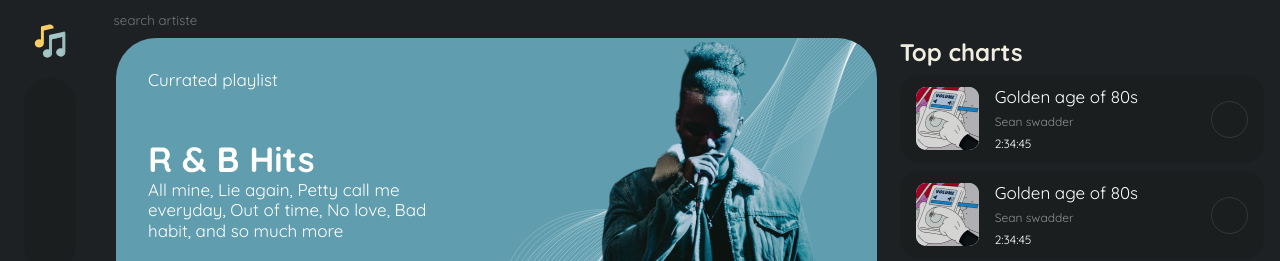
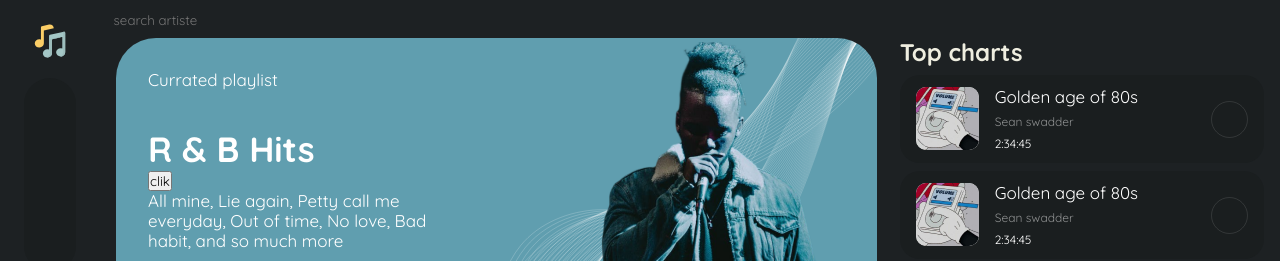
Before and after one commit to romeoscript/musica, a React (Create React App) app: page / in a window 1280 px wide. Shown: the top 261 px of the page. Built offline with nearby package versions, Linux system fonts and the light colour scheme; some icons are missing.

Commit message:
omor echoke

```diff
--- a/src/Components/newrelease/Newrelease.jsx
+++ b/src/Components/newrelease/Newrelease.jsx
@@ -12,7 +12,9 @@ import "./newrelease.scss";
 // Import Swiper styles
 import "swiper/css";
 
-const Newrelease = () => {
+const Newrelease = (props) => {
+
+
   return (
     <div className="swiper__container">
       <h2>New Releases.</h2>
@@ -30,7 +32,8 @@ const Newrelease = () => {
       >
         <SwiperSlide className="slider__item">
           <img src={Rectangle14} alt="" />
-          <p className="swiper__title">Life in a bubble</p>
+          <p className="swiper__title">
+             title</p>
         </SwiperSlide>
         <SwiperSlide className="slider__item">
           <img src={Rectangle15} alt="" />
--- a/src/pages/Home/HomePage.jsx
+++ b/src/pages/Home/HomePage.jsx
@@ -1,10 +1,39 @@
-import React from "react";
+import React,{useState} from "react";
 import TopCharts from "../../Components/topChart/TopCharts";
 import { Humanboy, frame, love } from "../../assets";
 import { motion } from "framer-motion";
 import Newrelease from "../../Components/newrelease/Newrelease";
 
 const HomePage = () => {
+const [newRelease, setNewRelease] = useState('')
+
+function fetchAudio(){
+  const options = {
+    method: 'GET',
+    headers: {
+      'X-RapidAPI-Key': '2af34e5f2amsh30aa2a4db3d4787p186977jsn1db94398f502',
+      'X-RapidAPI-Host': 'shazam-core.p.rapidapi.com'
+    }
+  };
+
+  fetch('https://shazam-core.p.rapidapi.com/v1/charts/world', options)
+    .then(response => response.json())
+    .then(data => {
+      const transformedMovies = data.map(audioData => {
+        return{
+          id:audioData.key,
+          title:audioData.title,
+          image:audioData.images.coverart,
+        }
+      })
+      setNewRelease(transformedMovies)
+      // console.log(transformedMovies)
+    })
+
+    .catch(err => console.error(err));
+
+}
+
   return (
     <div className="shared__container">
       <div className="shared__container-flex">
@@ -14,6 +43,7 @@ const HomePage = () => {
             <p>Currated playlist</p>
             <section>
               <h1>R & B Hits</h1>
+              <button onClick={fetchAudio}>clik</button>
               <p>
                 All mine, Lie again, Petty call me everyday, Out of time, No
                 love, Bad habit, and so much more
@@ -43,7 +73,7 @@ const HomePage = () => {
         </div>
         <TopCharts />
       </div>
-      <Newrelease />
+      <Newrelease released={newRelease}/>
     </div>
   );
 };
```
